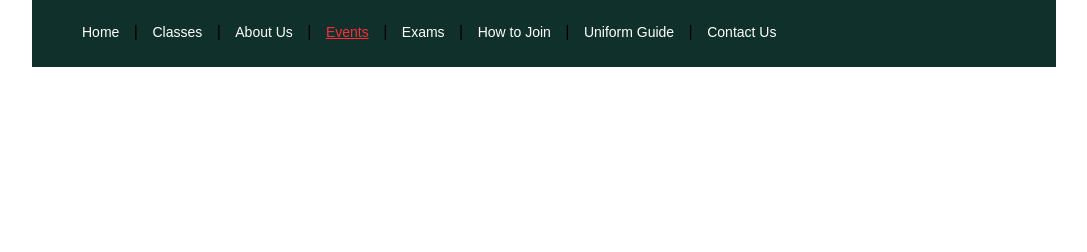
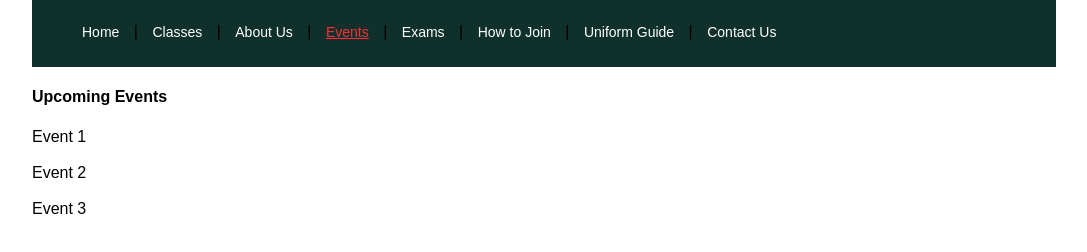
Before and after one commit to bmuniu/brian_ddw, a plain HTML site: page events.html in a window 1280 px wide. Shown: the part 64-316 px from the top of the page, without its empty margins (96-1183 px from the left). Drawn offline with Linux system fonts and the light colour scheme.

Commit message:
Setup events skeleton

```diff
--- a/events.html
+++ b/events.html
@@ -33,10 +33,34 @@
 
     <!--Page Content-->
     <div class="page">
+        <h4>Upcoming Events</h4>
+
         <!--Events-->
-        <div class="event_1">
+        <div class="events">
+
+            <div class="event event_1">
+                <div class="event_title">Event 1</div>
+                <div class="event_photo">
+                    <img/>
+                </div>
+            </div>
+
+            <div class="event event_2">
+                <div class="event_title">Event 2</div>
+                <div class="event_photo">
+                    <img/>
+                </div>
+            </div>
+
+            <div class="event event_3">
+                <div class="event_title">Event 3</div>
+                <div class="event_photo">
+                    <img/>
+                </div>
+            </div>
 
         </div>
+
     </div>
 </div>
 </body>
--- a/styles.css
+++ b/styles.css
@@ -46,3 +46,8 @@ ul.nav > li > a.active {
     width: 100%;
     height: 550px;
 }
+
+/*Events*/
+.event {
+    width: 33.33333%;
+}
```
